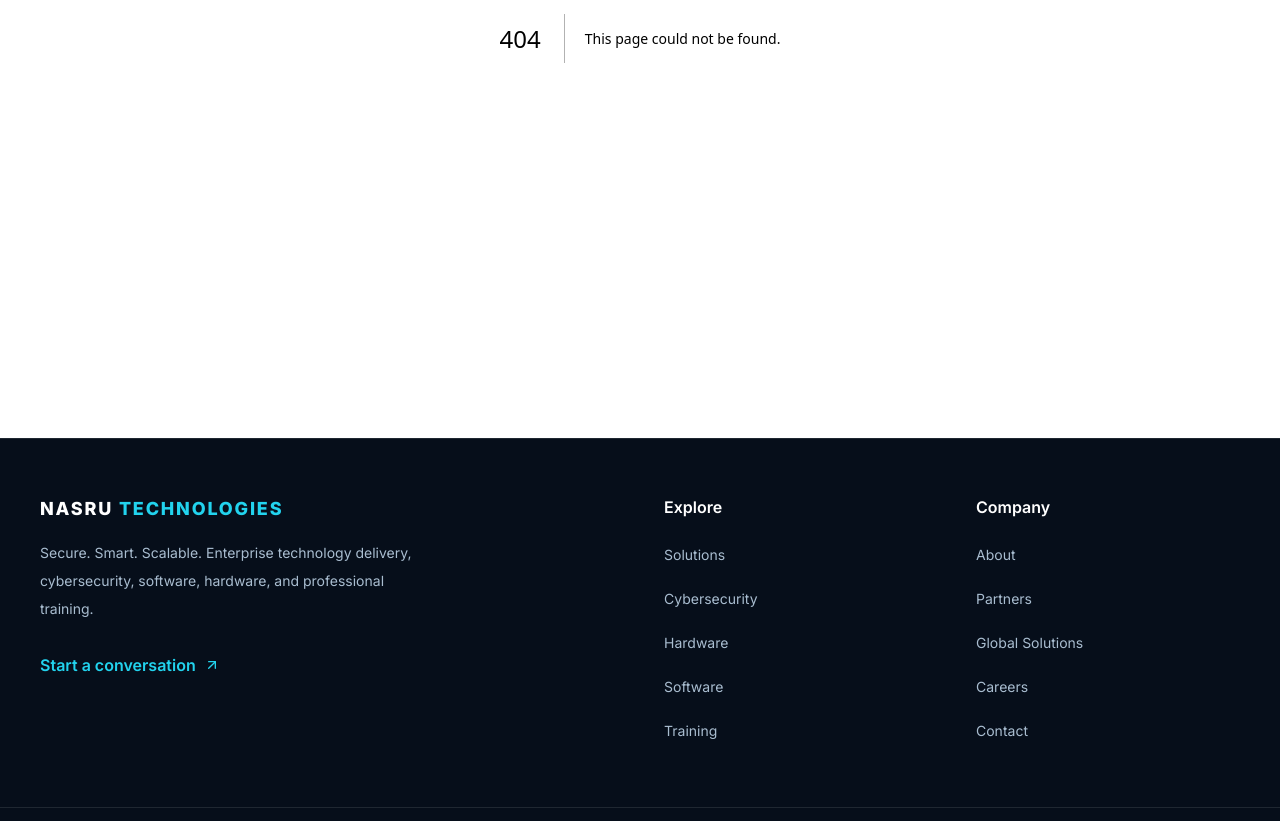
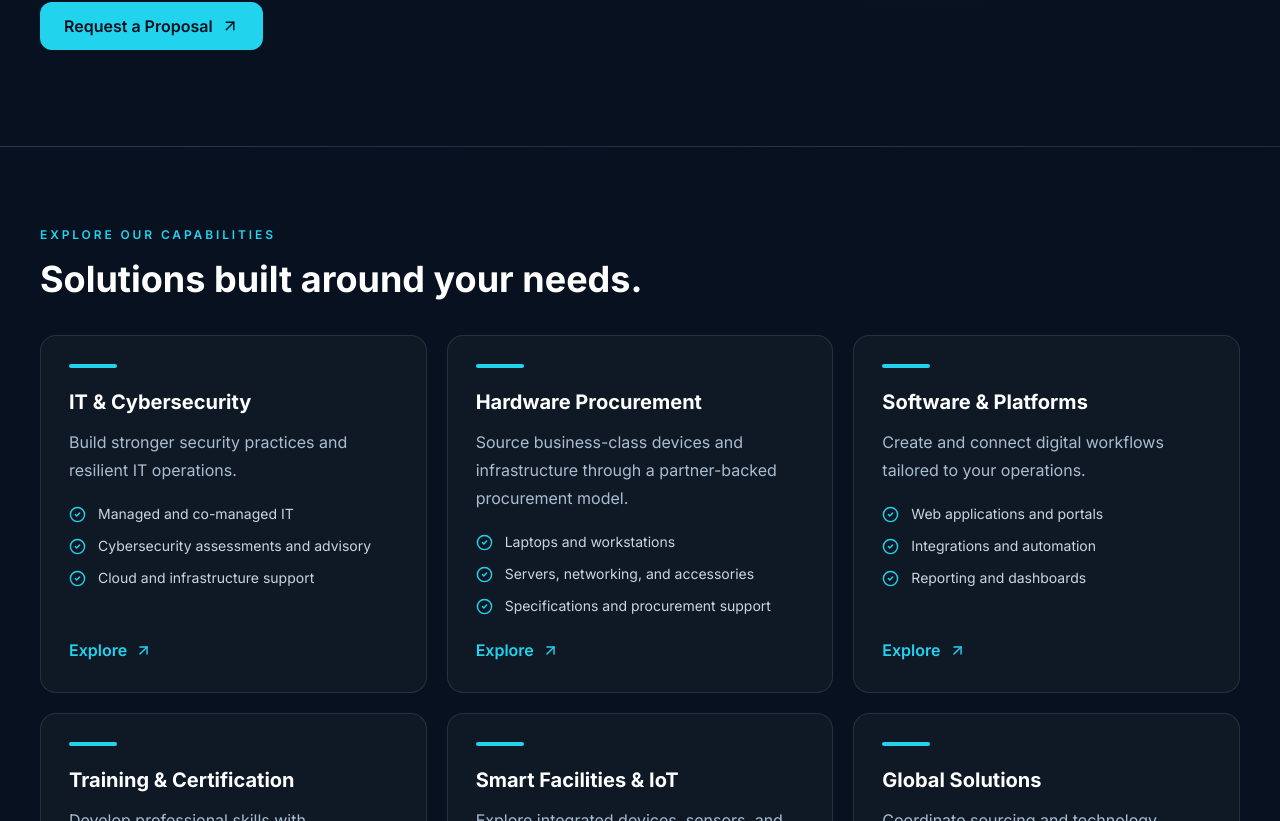
Before and after one commit to Natinael-hub/NASRU-TECHNOLOGIES, a Next.js app: page /solutions in a window 1280 px wide. Before the commit this address had no page. Shown: the part 439-1260 px from the top of the page. Built offline with nearby package versions, Linux system fonts and the light colour scheme.

Commit message:
feat(phase2): add src/app/solutions/page.tsx

```diff
--- /dev/null
+++ b/src/app/solutions/page.tsx
@@ -0,0 +1,6 @@
+import type { Metadata } from "next";
+import { SectionIntro } from "@/components/section-intro";
+import { ServiceGrid } from "@/components/service-grid";
+export const metadata:Metadata={title:"Solutions",description:"Explore integrated technology solutions spanning cybersecurity, hardware, software, training and global sourcing.",alternates:{canonical:"/solutions"}};
+const items=[{title:"IT & Cybersecurity",description:"Build stronger security practices and resilient IT operations.",bullets:["Managed and co-managed IT","Cybersecurity assessments and advisory","Cloud and infrastructure support"],href:"/secure"},{title:"Hardware Procurement",description:"Source business-class devices and infrastructure through a partner-backed procurement model.",bullets:["Laptops and workstations","Servers, networking, and accessories","Specifications and procurement support"],href:"/smart"},{title:"Software & Platforms",description:"Create and connect digital workflows tailored to your operations.",bullets:["Web applications and portals","Integrations and automation","Reporting and dashboards"],href:"/software"},{title:"Training & Certification",description:"Develop professional skills with cybersecurity and compliance programs.",bullets:["Instructor-led learning","Certification pathways","Corporate training"],href:"/training"},{title:"Smart Facilities & IoT",description:"Explore integrated devices, sensors, and operational visibility.",bullets:["Connected infrastructure","Workflow automation","Integration planning"],href:"/contact"},{title:"Global Solutions",description:"Coordinate sourcing and technology delivery across business environments.",bullets:["Sourcing support","Vendor coordination","Project planning"],href:"/global"}];
+export default function SolutionsPage(){return <main id="main-content"><SectionIntro eyebrow="Integrated solutions" title="Devices, software, and security—working together." description="Nasru Technologies brings hardware, software, IT, cybersecurity, and training into one connected approach to help organizations plan and grow." cta="Request a Proposal"/><section className="container-nasru py-20"><p className="eyebrow">Explore our capabilities</p><h2 className="mb-9 mt-4 text-3xl font-bold text-white sm:text-4xl">Solutions built around your needs.</h2><ServiceGrid items={items}/></section></main>}
```
